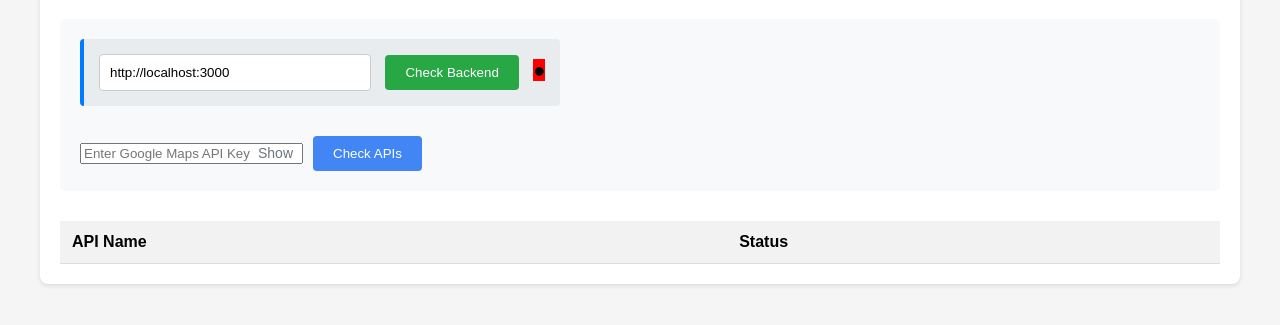
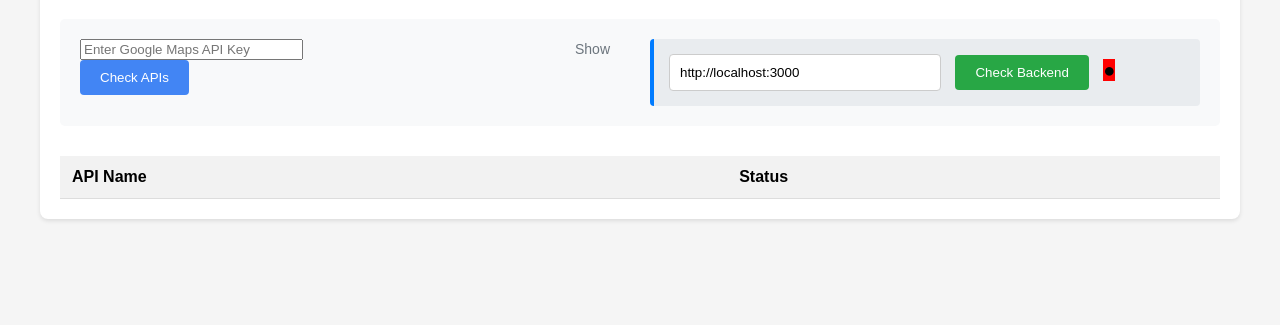
Before and after one commit to Cloud-Dark/gmap_key_cheker, a website: page index.html in a window 1280 px wide. Shown: the part 101-426 px from the top of the page. Drawn offline with Linux system fonts and the light colour scheme; no server answers.

Commit message:
Refactor: Implement two-column layout for input section

```diff
--- a/index.html
+++ b/index.html
@@ -11,19 +11,21 @@
         <h1>Google Maps API Checker</h1>
 
         <div class="input-section">
-            <div class="input-row">
-                <div class="backend-config">
-                    <input type="text" id="backendUrl" placeholder="Backend URL (default: http://localhost:3000)" value="http://localhost:3000" />
-                    <button id="checkBackend" onclick="checkBackendStatus()">Check Backend</button>
-                    <span id="backendStatus" class="status-indicator">●</span>
+            <div class="column-container">
+                <div class="column left-column">
+                    <div class="api-key-input-wrapper">
+                        <input type="password" id="apiKey" placeholder="Enter Google Maps API Key" />
+                        <button type="button" id="toggleApiKeyVisibility">Show</button>
+                    </div>
+                    <button onclick="checkApis()">Check APIs</button>
                 </div>
-            </div>
-            <div class="input-row">
-                <div class="api-key-input-wrapper">
-                    <input type="password" id="apiKey" placeholder="Enter Google Maps API Key" />
-                    <button type="button" id="toggleApiKeyVisibility">Show</button>
+                <div class="column right-column">
+                    <div class="backend-config">
+                        <input type="text" id="backendUrl" placeholder="Backend URL (default: http://localhost:3000)" value="http://localhost:3000" />
+                        <button id="checkBackend" onclick="checkBackendStatus()">Check Backend</button>
+                        <span id="backendStatus" class="status-indicator">●</span>
+                    </div>
                 </div>
-                <button onclick="checkApis()">Check APIs</button>
             </div>
         </div>
 
--- a/style.css
+++ b/style.css
@@ -20,19 +20,28 @@ body {
     border-radius: 5px;
 }
 
-.input-row {
-    margin-bottom: 15px;
+.column-container {
     display: flex;
-    align-items: center;
+    justify-content: space-between;
+    gap: 20px;
     flex-wrap: wrap;
 }
 
-.input-row:last-child {
-    margin-bottom: 0;
+.column {
+    flex: 1;
+    min-width: 300px;
+}
+
+.left-column {
+    /* Specific styles for left column if needed */
+}
+
+.right-column {
+    /* Specific styles for right column if needed */
 }
 
 .backend-config {
-    margin-bottom: 15px;
+    margin-bottom: 0; /* Remove margin-bottom if it causes extra space */
     padding: 15px;
     background: #e9ecef;
     border-radius: 4px;
```
